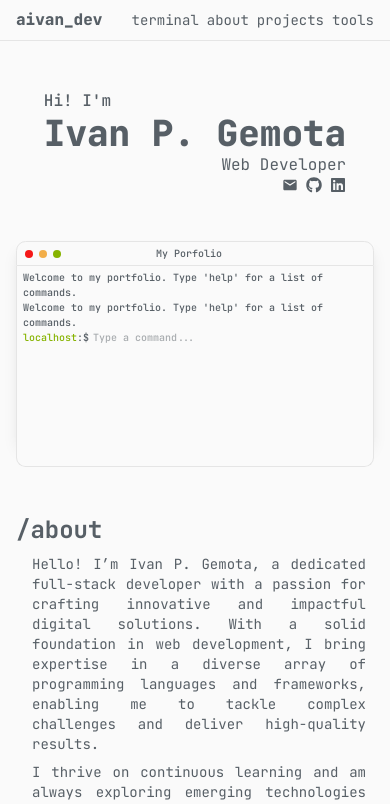
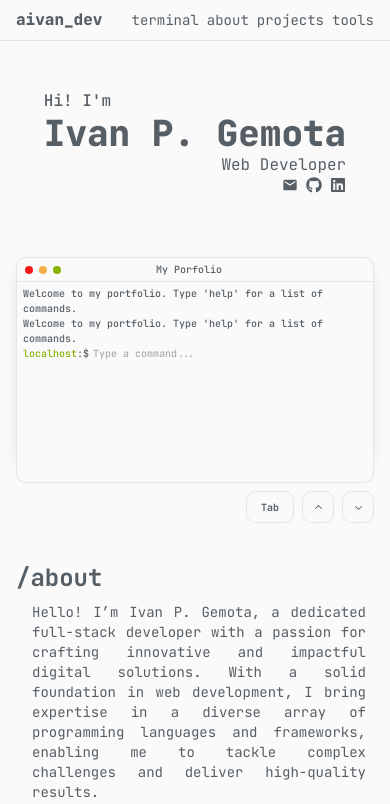
Before and after one commit to aivangogh/aivangogh.github.io, a React (Vite) app: page / in a window 390 px wide. Shown: the top 804 px of the page. Built offline with nearby package versions, Linux system fonts and the light colour scheme; no server answers.

Commit message:
added keys for mobile (temporary implementation)

```diff
--- a/package.json
+++ b/package.json
@@ -20,6 +20,7 @@
 		"preview": "vite preview"
 	},
 	"dependencies": {
+		"@radix-ui/react-icons": "^1.3.2",
 		"@radix-ui/react-tooltip": "^1.1.8",
 		"@tanstack/react-query": "^5.66.0",
 		"axios": "^1.7.9",
--- a/src/App.tsx
+++ b/src/App.tsx
@@ -23,8 +23,8 @@ function App() {
 				<ContainerLayout>
 					<div className="flex flex-col gap-8 pb-4">
 						<NavBar />
-						<div className="max-md:px-4 flex flex-col">
-							<Banner className="mx-auto my-4" />
+						<div className="max-md:px-4 flex flex-col gap-8">
+							<Banner className="mx-auto mt-4" />
 							<div className="flex items-center justify-center my-8 md:my-10">
 								<Terminal
 									id="terminal"
--- a/src/components/projects/fetch-projects.ts
+++ b/src/components/projects/fetch-projects.ts
@@ -12,7 +12,7 @@ export function useGetProjects() {
 			if (res.status !== 200) {
 				throw new Error("Failed to fetch projects");
 			}
-			const data = res.data.files["projects.json"].content;
+			const data = res.data.files["projects"].content;
 
 			try {
 				const projects = JSON.parse(data) as Project[];
--- a/src/components/projects/projects-list.tsx
+++ b/src/components/projects/projects-list.tsx
@@ -15,10 +15,10 @@ type ProjectCardProps = {
 function ProjectCard({ project }: ProjectCardProps) {
 	return (
 		<>
-			<div className="flex flex-col justify-between gap-1 w-full h-36 max-md:w-60 border-1 p-2">
-				<div className="flex flex-col">
-					<h3 className="font-medium">{project.title}</h3>
-					<p className="text-[10px] md:text-xs line-clamp-4">
+			<div className="flex flex-col justify-between gap-1 w-full h-40 w-full max-md:w-72 border-1 p-2">
+				<div className="flex flex-col gap-2">
+					<h3 className="font-medium text-sm">{project.title}</h3>
+					<p className="text-[10px] md:text-xs line-clamp-5">
 						{project.description}
 					</p>
 				</div>
@@ -87,7 +87,7 @@ export function ProjectsList(props: HTMLAttributes<HTMLDivElement>) {
 		<>
 			<div
 				{...props}
-				className={cn("grid grid-cols-1 md:grid-cols-3 gap-4", props.className)}
+				className={cn("grid grid-cols-1 md:grid-cols-2 gap-4", props.className)}
 			>
 				{projects?.length! > 0 ? (
 					projects?.map((project, index) => (
--- a/src/components/projects/types.ts
+++ b/src/components/projects/types.ts
@@ -3,6 +3,7 @@ type TechStack = string;
 export type Project = {
 	title: string;
 	description: string;
+  private: boolean;
 	techStack: TechStack[];
 	repo?: string;
 	link?: string;
--- a/src/components/terminal/cli/index.tsx
+++ b/src/components/terminal/cli/index.tsx
@@ -1,4 +1,4 @@
-import { useEffect, useRef } from "react";
+import { RefObject, useEffect, useRef } from "react";
 import { cn } from "../../../lib/utils";
 import { History } from "./history";
 import { Input } from "./input";
@@ -7,11 +7,11 @@ import { useThemeStore } from "../../../stores/useThemeStore";
 
 type Props = {
 	className?: string;
+	cliRef: RefObject<HTMLDivElement>;
 };
 
-function CLI({ className }: Props) {
+function CLI({ className, cliRef }: Props) {
 	const currentTheme = useThemeStore((state) => state.getCurrentColorScheme());
-	const cliRef = useRef<HTMLDivElement>(null);
 	const inputRef = useRef<HTMLInputElement>(null);
 
 	// Focus input only when clicking inside the CLI window
--- a/src/components/terminal/index.tsx
+++ b/src/components/terminal/index.tsx
@@ -1,20 +1,26 @@
+import { useRef } from "react";
 import { cn } from "../../lib/utils";
 import { useThemeStore } from "../../stores/useThemeStore";
 import { CLI } from "./cli";
+import { Keys } from "./keys";
 import { TitleBar } from "./title-bar";
 
 export function Terminal(props: React.HTMLAttributes<HTMLDivElement>) {
 	const currentTheme = useThemeStore((state) => state.getCurrentColorScheme());
+	const cliRef = useRef<HTMLDivElement>(null);
+
 	return (
 		<>
-      <div {...props} className={cn(props.className)}>
+			<div {...props} className={cn("flex flex-col", props.className)}>
 				<div
 					className="w-full h-full shadow-lg"
 					style={{ borderColor: currentTheme?.foreground }}
 				>
 					<TitleBar className="rounded-t-lg border-t border-x" />
-          <CLI className="rounded-b-lg border-x border-b" />
+					<CLI className="rounded-b-lg border-x border-b" cliRef={cliRef} />
+          <Keys className="mt-2 md:hidden"/>
 				</div>
+
 			</div>
 		</>
 	);
--- /dev/null
+++ b/src/components/terminal/keys.tsx
@@ -0,0 +1,53 @@
+import { CaretDownIcon, CaretUpIcon } from "@radix-ui/react-icons";
+import { HTMLAttributes } from "react";
+import { cn } from "../../lib/utils";
+
+export function Keys(props: HTMLAttributes<HTMLDivElement>) {
+	const dispatchKeyEvent = (key: string) => {
+		const input = document.getElementById("terminal-input");
+		if (input) {
+			const event = new KeyboardEvent("keydown", {
+				key: key,
+				code:
+					key === "Tab" ? "Tab" : key === "ArrowUp" ? "ArrowUp" : "ArrowDown",
+				keyCode: key === "Tab" ? 9 : key === "ArrowUp" ? 38 : 40,
+				bubbles: true,
+				cancelable: true,
+			});
+			input.dispatchEvent(event);
+		}
+	};
+
+	return (
+		<>
+			<div
+				{...props}
+				className={cn("w-full flex items-center justify-end", props.className)}
+			>
+				<div className="flex items-center gap-2">
+					<button
+						onClick={() => dispatchKeyEvent("Tab")}
+						aria-label="Auto-complete"
+						className="grid place-items-center h-8 w-12 border rounded-lg font-bold"
+					>
+						Tab
+					</button>
+					<button
+						onClick={() => dispatchKeyEvent("ArrowUp")}
+						aria-label="Next command"
+						className="grid place-items-center h-8 w-8 border rounded-lg"
+					>
+						<CaretUpIcon />
+					</button>
+					<button
+						onClick={() => dispatchKeyEvent("ArrowDown")}
+						aria-label="Previous command"
+						className="grid place-items-center h-8 w-8 border rounded-lg"
+					>
+						<CaretDownIcon />
+					</button>
+				</div>
+			</div>
+		</>
+	);
+}
--- a/vite.config.ts
+++ b/vite.config.ts
@@ -1,9 +1,8 @@
 import tailwindcss from "@tailwindcss/vite";
-import { TanStackRouterVite } from "@tanstack/router-vite-plugin";
 import react from "@vitejs/plugin-react";
 import { defineConfig } from "vite";
 
 // https://vite.dev/config/
 export default defineConfig({
-	plugins: [react(), tailwindcss(), TanStackRouterVite()],
+	plugins: [react(), tailwindcss()],
 });
```
Also changed, not shown: 1 other file (tests, documents, lock files or other folders). Lines whose indentation alone changed are shown as unchanged.
